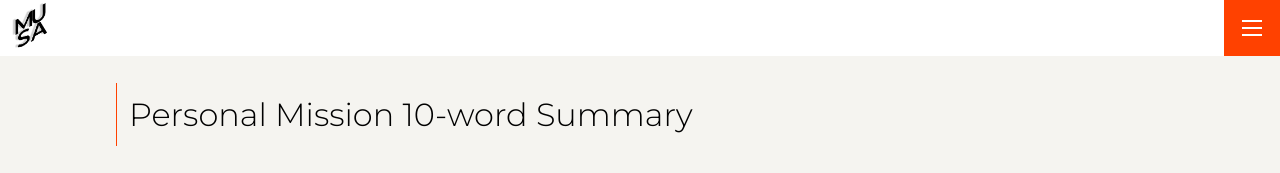
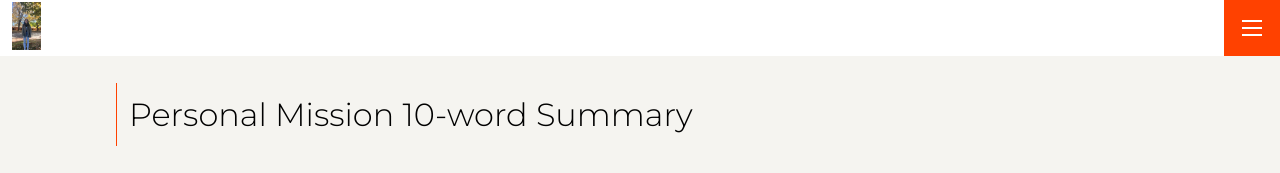
Before and after one commit to laivlys/portfolio, a Jekyll site: the page built from index.md, in a window 1280 px wide. Shown: the top 173 px of the page. Built offline with Jekyll 4.4.1, drawn with Linux system fonts in a browser that asks for light colours.

Commit message:
Update settings.yml

```diff
--- a/_data/settings.yml
+++ b/_data/settings.yml
@@ -2,7 +2,7 @@
 # General Site Settings
 
 # The site logo that shows up in the top-left corner of the page.
-logo: '/assets/img/musa-logo.png'
+logo: '/assets/img/Fall.jpg'
 
 # A brief introduction or mission statement that appears at the top of the
 # portfolio home page, above the project list. If you don't want one of the
```
